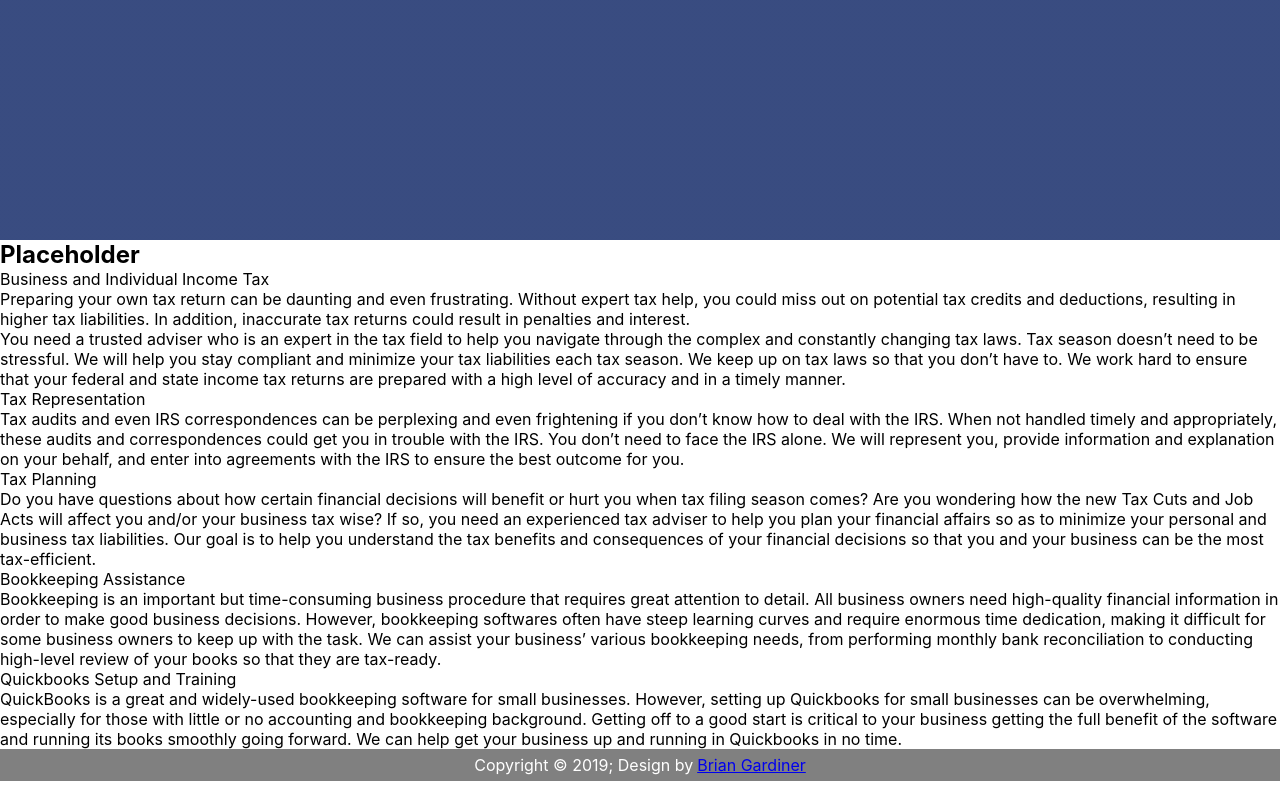
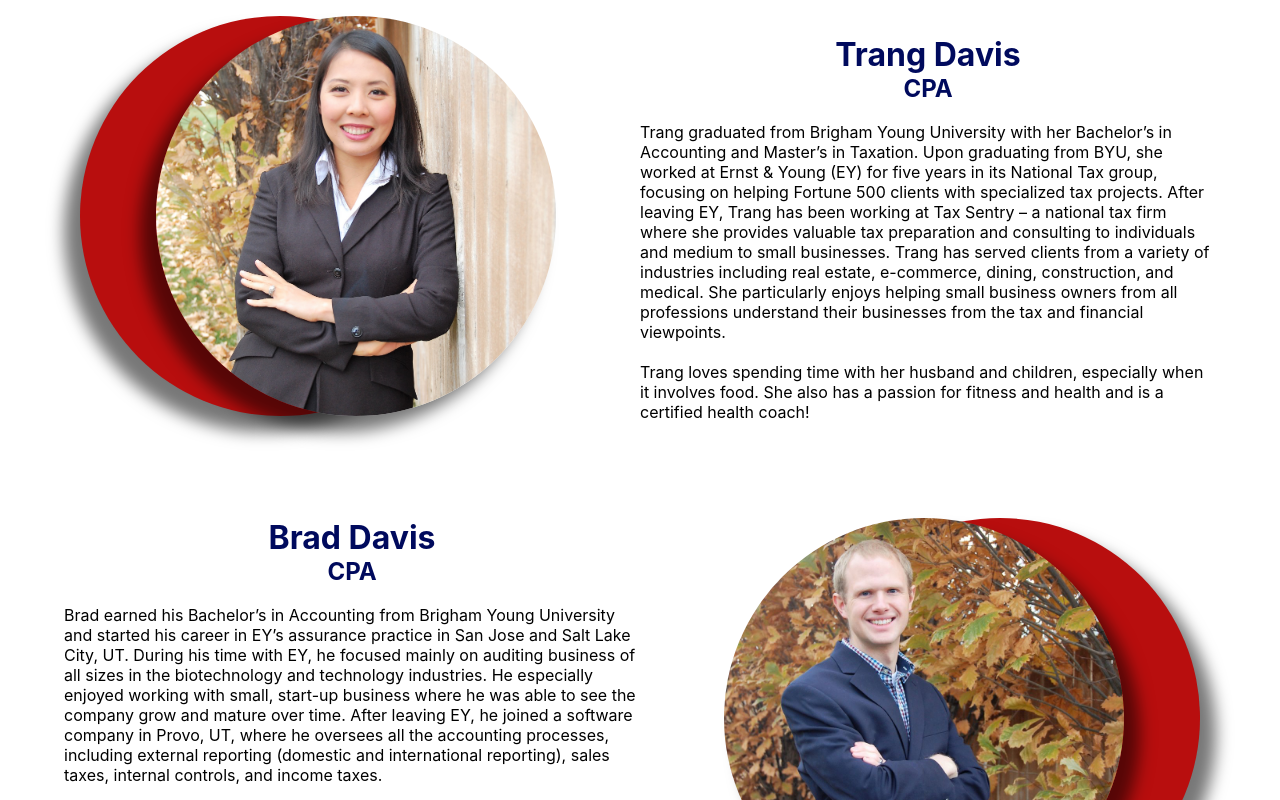
Before and after one commit to IncorrigibleFool/davistaxandaccounting, a React (Create React App) app: page /#/about in a window 1280 px wide. Before the commit this address led to /#/. Shown: the part 560-1360 px from the top of the page. Built offline with nearby package versions, Linux system fonts and the light colour scheme.

Commit message:
more about styling

```diff
--- a/src/components/About.js
+++ b/src/components/About.js
@@ -1,5 +1,6 @@
 import React, {Component} from 'react'
 import Navbar from './Navbar'
+import Copyright from './Copyright'
 
 export default class About extends Component{
     componentDidMount(){
@@ -7,6 +8,7 @@ export default class About extends Component{
     }
 
     render(){
+        // left and right positioning relative to closest screen edge based on wide view
         return(
             <div>
                 <Navbar/>
@@ -14,25 +16,40 @@ export default class About extends Component{
                 <div className="spacing"></div>
                 <div id="profile-container">
                     <div className="individual-profile">
-                        <div className="red-circle left-shadow">
+                        <div className="red-circle left-circle">
                             <img className="about-photo left" alt="trangImg" src={require("../assets/TRANG.jpg")}></img>
                         </div>
                         <div className="profile-text">
-                            <div>Trang Davis</div>
-                            <div>CPA</div>
+                            <div className="profile-title-container">
+                                <div className="text-spacing"></div>
+                                <h1 className="profile-title">Trang Davis</h1>
+                                <h2 className="profile-title">CPA</h2>
+                            </div>
+                            <div className="text-spacing"></div>
+                            <p>Trang graduated from Brigham Young University with her Bachelor’s in Accounting and Master’s in Taxation. Upon graduating from BYU, she worked at Ernst & Young (EY) for five years in its National Tax group, focusing on helping Fortune 500 clients with specialized tax projects. After leaving EY, Trang has been working at Tax Sentry – a national tax firm where she provides valuable tax preparation and consulting to individuals and medium to small businesses. Trang has served clients from a variety of industries including real estate, e-commerce, dining, construction, and medical. She particularly enjoys helping small business owners from all professions understand their businesses from the tax and financial viewpoints.</p>
+                            <div className="text-spacing"></div>
+                            <p>Trang loves spending time with her husband and children, especially when it involves food. She also has a passion for fitness and health and is a certified health coach!</p>
                         </div>
                     </div>
                     <div className="spacing"></div>
                     <div className="individual-profile">
                         <div className="profile-text">
-                            <div>Brad Davis</div>
-                            <div>CPA</div>
+                            <div className="profile-title-container">
+                                <h1 className="profile-title">Brad Davis</h1>
+                                <h2 className="profile-title">CPA</h2>
+                            </div>
+                            <div className="text-spacing"></div>
+                            <p>Brad earned his Bachelor’s in Accounting from Brigham Young University and started his career in EY’s assurance practice in San Jose and Salt Lake City, UT. During his time with EY, he focused mainly on auditing business of all sizes in the biotechnology and technology industries. He especially enjoyed working with small, start-up business where he was able to see the company grow and mature over time. After leaving EY, he joined a software company in Provo, UT, where he oversees all the accounting processes, including external reporting (domestic and international reporting), sales taxes, internal controls, and income taxes. </p>
+                            <div className="text-spacing"></div>
+                            <p>He enjoys biking, listening to music, swimming, and hanging out with family and friends. During his time at Brigham Young University, he toured the United States, China, and Cuba as a member of the Young Ambassador show band. </p>
                         </div>
-                        <div className="red-circle right-shadow">
+                        <div className="red-circle right-circle">
                             <img className="about-photo right" alt="bradImg" src={require("../assets/BRAD.jpg")}></img>
                         </div>
                     </div>
                 </div>
+                <div className="spacing"></div>
+                <Copyright/>
             </div>
         )
     }
--- a/src/styles.css
+++ b/src/styles.css
@@ -164,7 +164,7 @@
 }
 
 .spacing{
-    margin-top: 5em;
+    margin-top: 6em;
 }
 
 #profile-container{
@@ -175,7 +175,7 @@
 .individual-profile{
     display: flex;
     flex-direction: row;
-    justify-content: space-evenly;
+    justify-content: space-between;
 }
 
 .about-photo{
@@ -190,8 +190,9 @@
     box-shadow: -1em 1em 1em rgba(0, 0, 0, 0.534)
 }
 
-.left-shadow{
+.left-circle{
     box-shadow: -1em 1em 1em rgba(0, 0, 0, 0.534);
+    margin-left: 5em;
 }
 
 .right{
@@ -199,8 +200,9 @@
     box-shadow: 1em 1em 1em rgba(0, 0, 0, 0.534);
 }
 
-.right-shadow{
+.right-circle{
     box-shadow: 1em 1em 1em rgba(0, 0, 0, 0.534);
+    margin-right: 5em;
 }
 
 .red-circle{
@@ -210,6 +212,34 @@
     background-color: rgb(184, 14, 14);
     position: relative;
 }
+
+.profile-text{
+    width: 45%;
+    margin-right: 5%;
+    margin-left: 5%;
+}
+
+.profile-title-container{
+    display: flex;
+    flex-direction: column;
+    align-items: center;
+}
+
+.profile-title{
+    color: #000a5d;
+}
+
+.text-spacing{
+    margin-top: 1.2em;
+}
+
+/* .profile-text-right{
+    margin-right: 40%;
+}
+
+.profile-text-left{
+    margin-left: 40%;
+} */
 
 /* Contact */
 .contact-hero{
```
